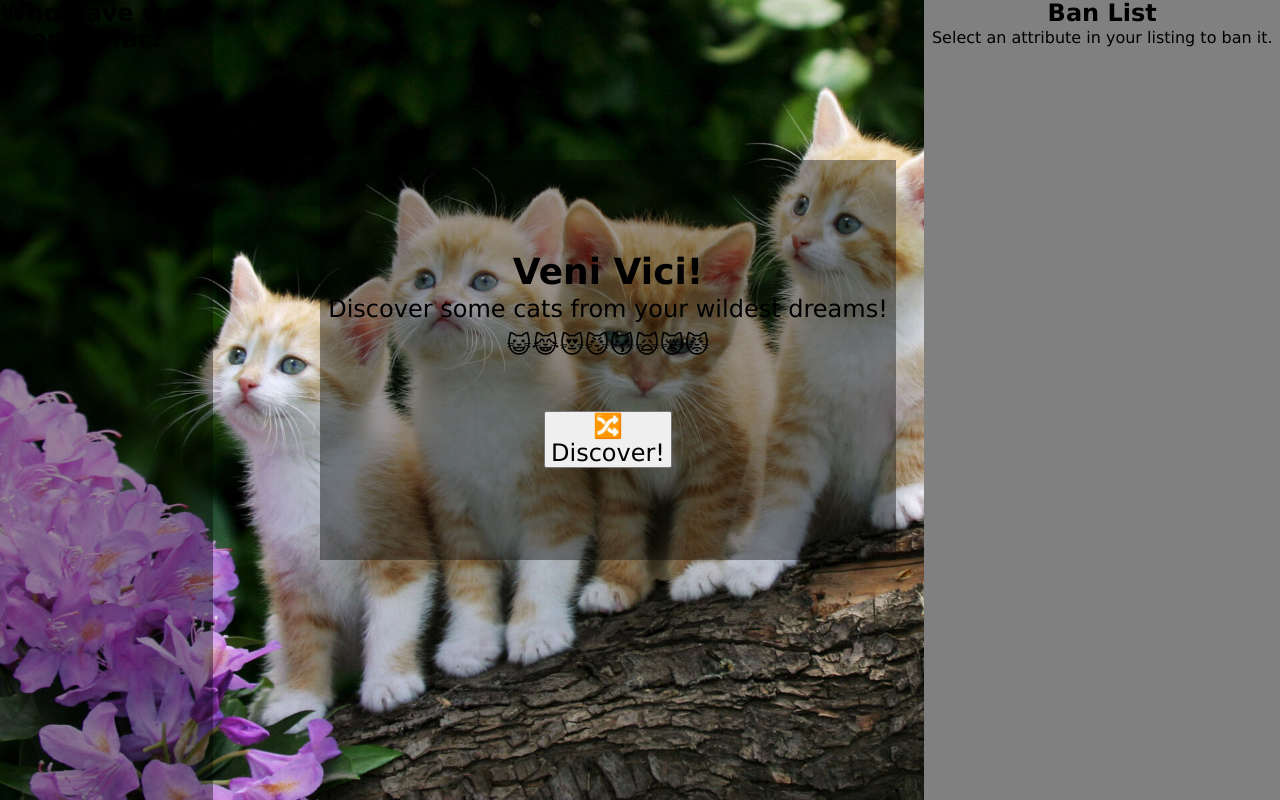
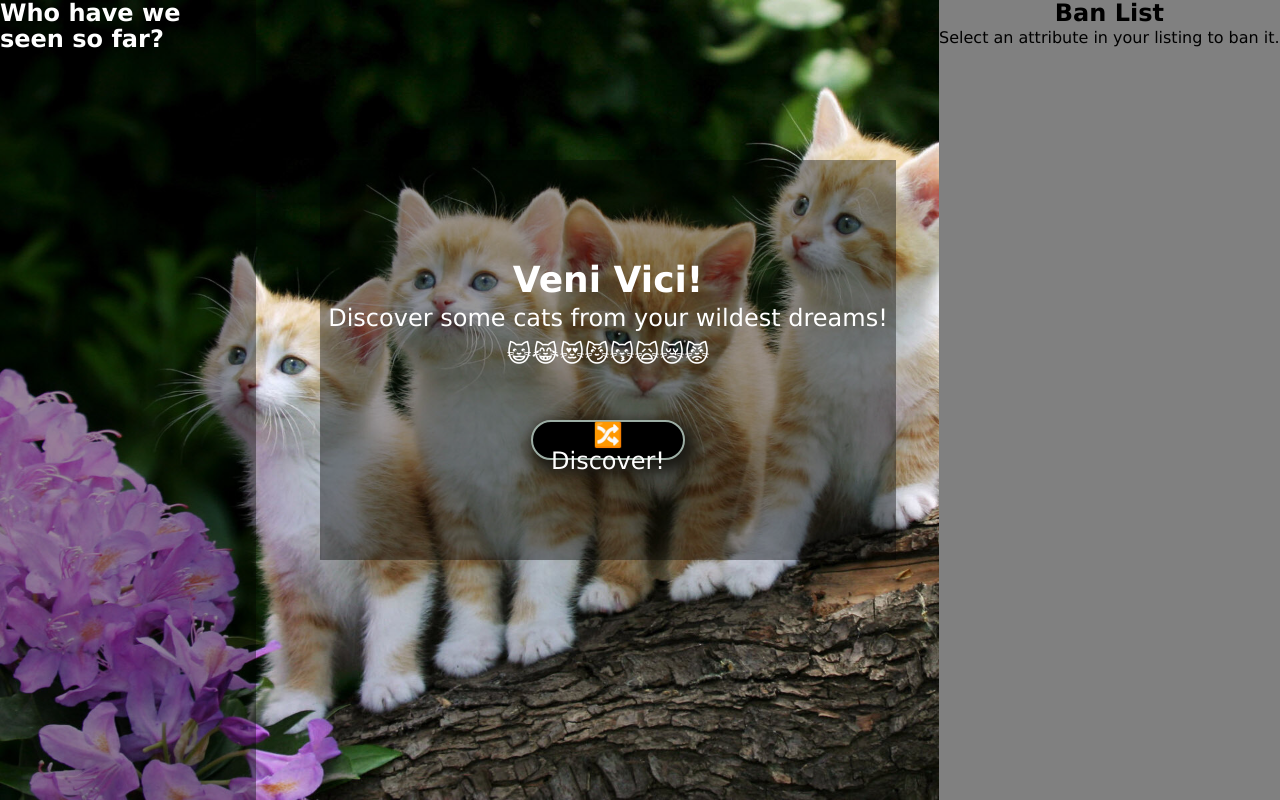
Before and after one commit to seba3510/veni-vici, a React (Vite) app: page / in a window 1280 px wide. Built offline with nearby package versions, Linux system fonts and the light colour scheme.

Commit message:
style: Add style to buttons of ban list

```diff
--- a/src/components/Button.jsx
+++ b/src/components/Button.jsx
@@ -7,6 +7,9 @@ function Button(
 
 	const isWeight =
 		(buttonID === "weight");
+
+	const isLifeSpan =
+		(buttonID === "life-span");
 
 	//=========================================================
 
@@ -21,7 +24,8 @@ function Button(
 
 				{
 					(isWeight) ? `${catAttribute} lbs`
-						: catAttribute
+						: (isLifeSpan) ? `${catAttribute} years`
+							: catAttribute
 				}
 
 			</button>
--- a/src/styles/style.css
+++ b/src/styles/style.css
@@ -1,5 +1,6 @@
 :root {
 	--background-color: rgba(0, 0, 0, 0.396);
+	--button-background-color: rgb(216, 146, 54);
 }
 
 body {
@@ -33,6 +34,7 @@ main {
 	max-height: 80%;
 	padding-top: 2em;
 	padding-bottom: 2em;
+	color: white;
 }
 
 #card > header {
@@ -45,9 +47,16 @@ main {
 
 #discover-btn {
 	cursor: pointer;
-	width: 10vw;
-	height: auto;
+	width: 12vw;
+	height: 5vh;
+	/* height: 50%; */
 	margin-top: 2em;
+	-webkit-box-shadow: 5px 7px 15px 5px #1a1914;
+	box-shadow: 5px 7px 15px 5px #1a1914;
+	background-color: rgb(0, 0, 0);
+	color: white;
+	border: 2px solid #9cada4;
+	border-radius: 30px;
 }
 
 #ban-list {
@@ -62,11 +71,11 @@ main {
 	grid-template-columns: 1fr;
 	grid-template-rows: 0.2fr 0.2fr;
 	width: 50vw;
+	color: white;
 }
 
 #cat img {
 	width: 40%;
-	/* width: 50%; */
 	margin-top: 1.2em;
 }
 
@@ -97,11 +106,14 @@ main {
 
 #info > button {
 	border-radius: 50px;
-	background-color: rgb(156, 105, 40);
+	background-color: rgb(216, 163, 16);
 	text-align: center;
 	cursor: pointer;
 	border: none;
+	height: 5vh;
 	/* width: 100vw; */
+	-webkit-box-shadow: 5px 1px 0px 3px rgb(216, 163, 16);
+	box-shadow: 5px 1px 0px 3px solid rgb(216, 163, 16);
 }
 
 #info > button:nth-child(odd) {
@@ -119,6 +131,14 @@ main {
 	width: 100%;
 }
 
+#attributes > button {
+	background-color: rgba(191, 100, 100, 0.691);
+	margin-top: 1em;
+	border: none;
+	width: 3vw;
+	padding: 0.5em;
+}
+
 #ban-list > #attributes {
 	display: flex;
 	flex-direction: column;
@@ -127,19 +147,26 @@ main {
 #history-container {
 	display: flex;
 	flex-direction: column;
+	align-items: center;
 	background-color: var(--background-color);
-	width: 100%;
+	width: 20vw;
+	overflow-y: scroll;
+	color: white;
 }
 
 #history {
 	display: flex;
 	flex-direction: column;
 	justify-content: center;
+	align-items: center;
 }
 
 #history > section {
 	display: flex;
 	flex-direction: column;
-	justify-content: center;
-	width: 50%;
+	width: 60%;
+	font-size: 0.8em;
+	border: 4px solid blue;
+	margin-top: 2em;
+	padding: 1em;
 }
```
